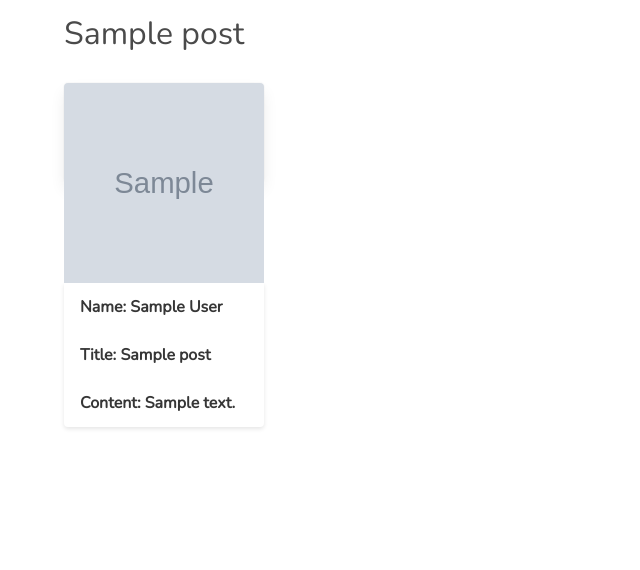
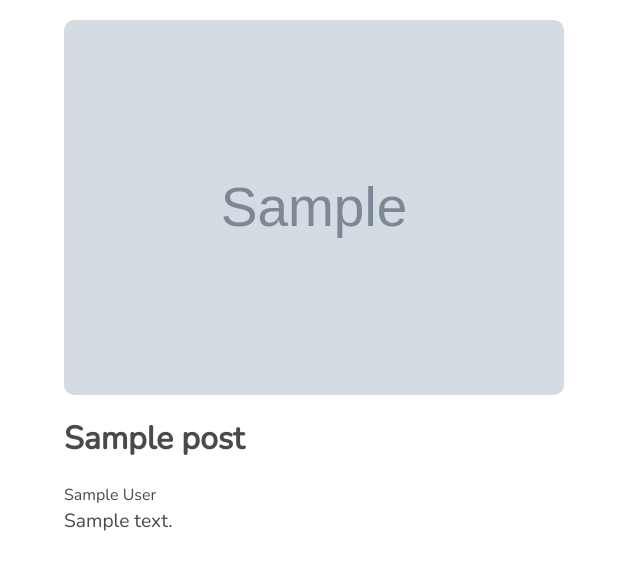
Before and after one commit to joshdaos/Wayfarer, a Django app: page /post/1/ in a window 1280 px wide. Shown: the part 75-645 px from the top of the page, without its empty margins (0-640 px from the left). Run offline with Django 3.2, Linux system fonts and the light colour scheme; a user stored in the database is signed in; tables that the repository leaves empty hold one stand-in row (values such as "Sample post"); grey boxes marked "Sample" are stand-in pictures; some libraries are stand-ins or nearby versions.

Commit message:
Post page work

```diff
--- a/main_app/static/styles/main.css
+++ b/main_app/static/styles/main.css
@@ -3,11 +3,6 @@
 body {
     font-family: 'Nunito', sans-serif;
 }
-
-/* .navbar-end {
-    justify-content: flex-end;
-
-    } */
 
 .navbar {
     background-color: orange;
@@ -114,3 +109,28 @@ body {
     height: 350px;
     padding: 0 20px 0 100px;
 }
+
+.post_container {
+    display: flex;
+    flex-direction: column;
+    justify-content: flex-start;
+    align-content: left;
+    font-family: 'Nunito', sans-serif;
+}
+
+.post_image {
+    max-width: 500px;
+    max-height: 500px;
+    border-radius: 10px;
+    margin-top: 20px;
+}
+
+.post_title {
+    font-size: xx-large;
+    font-weight: bold;
+    margin: 20px 20px 20px 0;
+}
+
+.post_content {
+    font-size: larger;
+}
--- a/main_app/templates/post_detail.html
+++ b/main_app/templates/post_detail.html
@@ -1,23 +1,11 @@
 {% extends 'base.html' %}
 {% block content %}
-<h1 class="profile_title">{{posts.title}}</h1>
-<div class="profile_container">
-    <div class="gallery">
-            <div class="card">
-                <div class="card-image">
-                    <figure class="image is-square">
-                        <img class="profileimage" src="{{posts.image}}" alt="{{posts.userprofile}}" />
-                    </figure>
-                </div>
-                <div class="card-header">
-                    <ul>
-                        <li class="card-header-title">Name: {{posts.userprofile}}</li>
-                        <li class="card-header-title">Title: {{posts.title}}</li>
-                        <li class="card-header-title">Content: {{posts.content}}</li>
-                    </ul>
-                </div>
-            </div>
-        </a>
-    </div>
+<div class="post_container">
+    <img class="post_image" src="{{posts.image}}" alt="{{posts.userprofile}}" />
+        <div class="content_container">
+            <h1 class="post_title">{{posts.title}}</h1>
+                        <h3 class="post_user">{{posts.userprofile}}</h3>
+                        <p class="post_content">{{posts.content}}</p>
+        </div>
 </div>
 {% endblock %}
```
